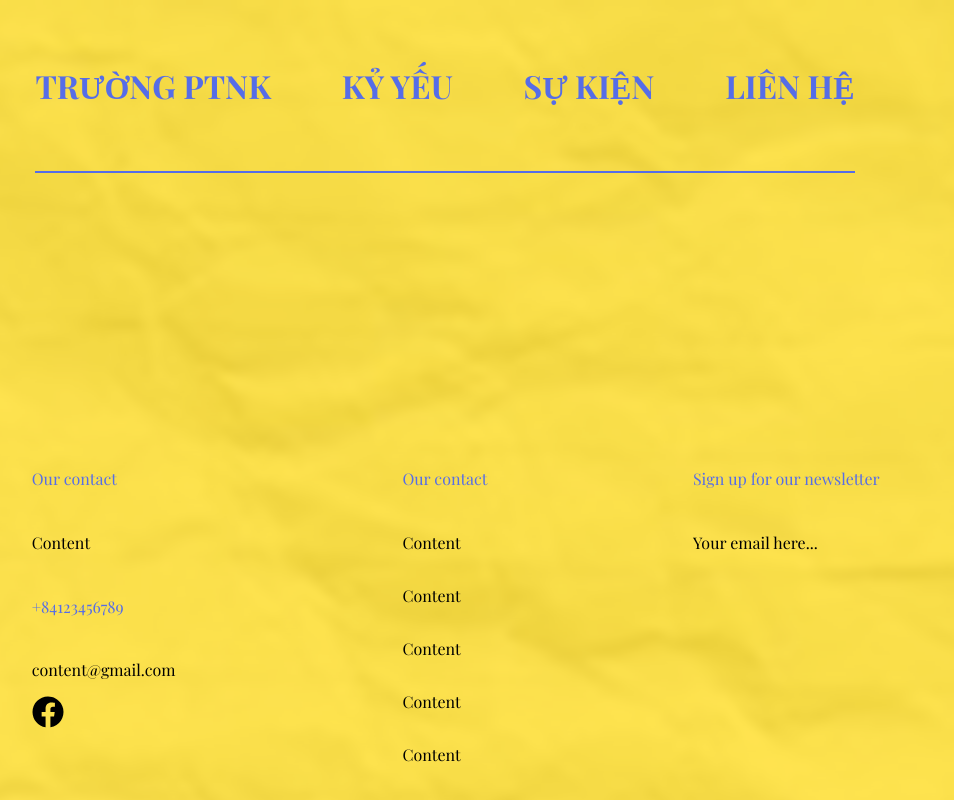
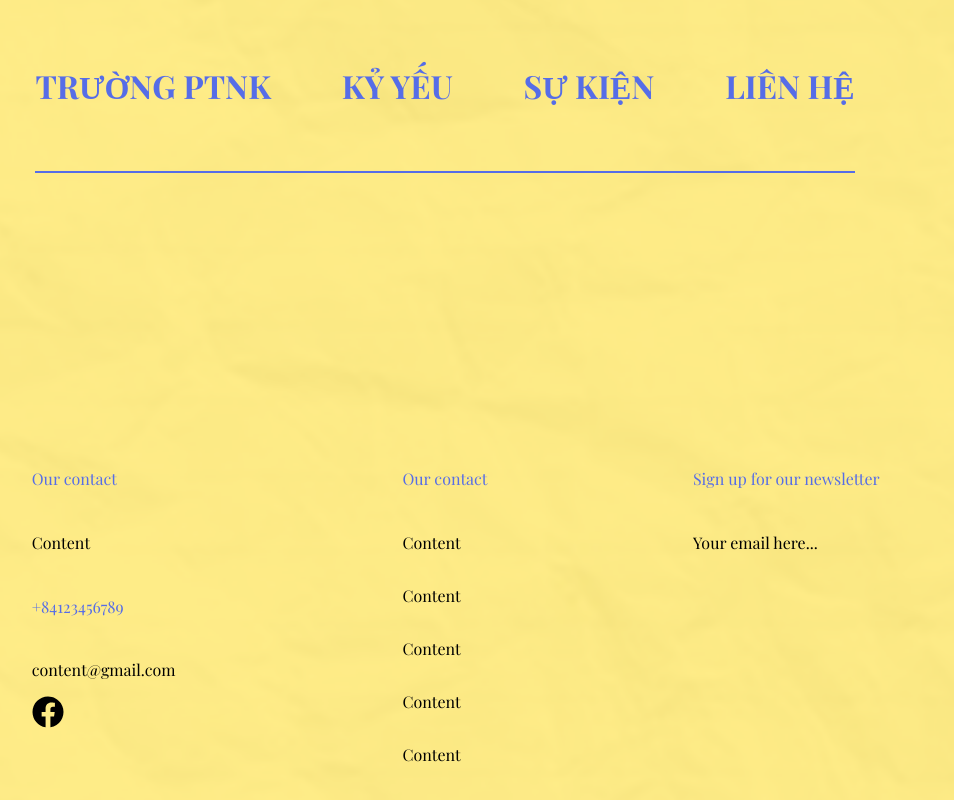
Before and after one commit to TienDucHo/nk-yearbook, a Next.js app: page / in a window 1280 px wide. Shown: the whole page, without its empty margins (195-1149 px from the left). Built offline with nearby package versions, Linux system fonts and the light colour scheme; a web font is replaced by a local one.

Commit message:
Changing background Image
Using Next.js Image

```diff
--- a/components/Layout.js
+++ b/components/Layout.js
@@ -1,3 +1,6 @@
+// Next
+import Image from "next/image";
+
 // Components
 import Navigation from "./Navigation";
 
@@ -7,11 +10,18 @@ import Footer from "./Footer";
 
 const Layout = ({ children }) => {
   return (
-      <div className={layoutStyles.container}>
-        <Navigation />
-        {children}
-        <Footer />
-      </div>
+    <div className={layoutStyles.container}>
+      <Image
+        className={layoutStyles.backgroundImg}
+        alt="Background"
+        src="/images/background.png"
+        layout="fill"
+        objectFit="cover"
+      />
+      <Navigation />
+      {children}
+      <Footer />
+    </div>
   );
 };
 
--- a/styles/components/Footer.module.scss
+++ b/styles/components/Footer.module.scss
@@ -1,6 +1,7 @@
 @use "../variables.scss" as globalVars;
 
 .container {
+  z-index: 99;
   width: 80%;
   margin-top: auto;
   display: grid;
--- a/styles/components/Layout.module.scss
+++ b/styles/components/Layout.module.scss
@@ -1,14 +1,18 @@
 @use "../variables.scss" as globalVars;
 @media (min-width: globalVars.$breakpoint-pc) {
   .container {
-    z-index: 0;
     padding: 0;
     margin: 0;
     height: 100vh;
     width: 100%;
-    background: url("../../public/images/background.png");
+    background: #fff5c0;
     display: flex;
     flex-direction: column;
     align-items: center;
+    .backgroundImg {
+      position: relative;
+      z-index: 1;
+      opacity: 0.5;
+    }
   }
 }
```
